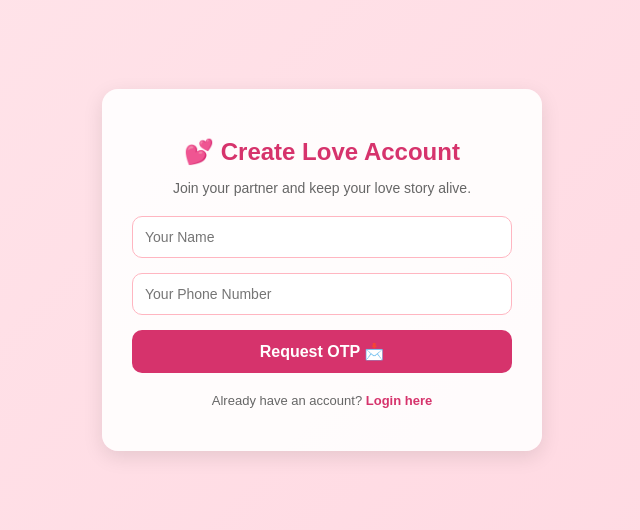
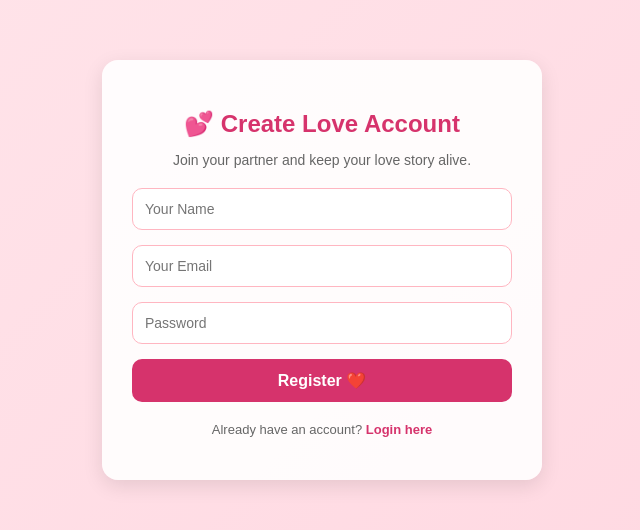
Before and after one commit to JanmajayBagha/ChatAppNew, a React app in the folder frontend/: page /register in a window 1280 px wide. Shown: the part 150-680 px from the top of the page, without its empty margins (318-958 px from the left). Built offline with nearby package versions, Linux system fonts and the light colour scheme; no server answers; the HTML template or start-up script is replaced by a standard one.

Commit message:
Update login.jsx and register.jsx

```diff
--- a/frontend/src/pages/Login.jsx
+++ b/frontend/src/pages/Login.jsx
@@ -1,33 +1,20 @@
 import React, { useState } from "react";
 import API from "../api";
-import "./Login.css";
+import "./Login.css"; // Import the custom CSS
 
 export default function Login() {
-  const [phone, setPhone] = useState("");
-  const [otp, setOtp] = useState("");
-  const [step, setStep] = useState(1); // Step 1: Request OTP, Step 2: Verify OTP
+  const [email, setEmail] = useState("");
+  const [password, setPassword] = useState("");
 
-  // Request OTP
-  const requestOtp = async (e) => {
+  const submit = async (e) => {
     e.preventDefault();
     try {
-      await API.post("/auth/request-otp", { phone });
-      setStep(2); // Move to OTP verification step
-    } catch (err) {
-      alert(err.response?.data?.msg || "Failed to request OTP");
-    }
-  };
-
-  // Verify OTP
-  const verifyOtp = async (e) => {
-    e.preventDefault();
-    try {
-      const res = await API.post("/auth/verify-otp", { phone, code: otp });
+      const res = await API.post("/auth/login", { email, password });
       localStorage.setItem("token", res.data.token);
       localStorage.setItem("user", JSON.stringify(res.data.user));
       window.location.href = "/";
-    } catch (err) {
-      alert(err.response?.data?.msg || "Invalid OTP");
+    } catch (e) {
+      alert(e.response?.data?.msg || "Error");
     }
   };
 
@@ -36,36 +23,29 @@ export default function Login() {
       <div className="login-card">
         <h2 className="login-title">💞 Welcome Back</h2>
         <p className="login-subtitle">
-          Log in with your phone number and continue your love journey together.
+          Log in and continue your love journey together.
         </p>
 
-        {step === 1 ? (
-          <form onSubmit={requestOtp} className="login-form">
+        <form onSubmit={submit} className="login-form">
           <input
-              value={phone}
-              onChange={(e) => setPhone(e.target.value)}
-              placeholder="Your Phone Number"
-              type="tel"
+            value={email}
+            onChange={(e) => setEmail(e.target.value)}
+            placeholder="Your Email"
+            type="email"
             className="login-input"
           />
+          <input
+            value={password}
+            onChange={(e) => setPassword(e.target.value)}
+            placeholder="Password"
+            type="password"
+            className="login-input"
+          />
+
           <button type="submit" className="login-btn">
-              Request OTP 📩
+            Login ❤️
           </button>
         </form>
-        ) : (
-          <form onSubmit={verifyOtp} className="login-form">
-            <input
-              value={otp}
-              onChange={(e) => setOtp(e.target.value)}
-              placeholder="Enter OTP"
-              type="number"
-              className="login-input"
-            />
-            <button type="submit" className="login-btn">
-              Verify OTP ✅
-            </button>
-          </form>
-        )}
 
         <p className="login-footer">
           Don’t have an account?{" "}
--- a/frontend/src/pages/Register.jsx
+++ b/frontend/src/pages/Register.jsx
@@ -1,34 +1,21 @@
 import React, { useState } from "react";
 import API from "../api";
-import "./Register.css";
+import "./Register.css"; // Import the custom CSS
 
 export default function Register() {
   const [name, setName] = useState("");
-  const [phone, setPhone] = useState("");
-  const [otp, setOtp] = useState("");
-  const [step, setStep] = useState(1); // Step 1: Request OTP, Step 2: Verify OTP
+  const [email, setEmail] = useState("");
+  const [password, setPassword] = useState("");
 
-  // Step 1: Request OTP
-  const requestOtp = async (e) => {
+  const submit = async (e) => {
     e.preventDefault();
     try {
-      await API.post("/auth/request-otp", { phone });
-      setStep(2);
-    } catch (err) {
-      alert(err.response?.data?.msg || "Failed to request OTP");
-    }
-  };
-
-  // Step 2: Verify OTP & create account
-  const verifyOtp = async (e) => {
-    e.preventDefault();
-    try {
-      const res = await API.post("/auth/verify-otp", { phone, code: otp, name });
+      const res = await API.post("/auth/register", { name, email, password });
       localStorage.setItem("token", res.data.token);
       localStorage.setItem("user", JSON.stringify(res.data.user));
       window.location.href = "/";
-    } catch (err) {
-      alert(err.response?.data?.msg || "Invalid OTP");
+    } catch (e) {
+      alert(e.response?.data?.msg || "Error");
     }
   };
 
@@ -40,42 +27,32 @@ export default function Register() {
           Join your partner and keep your love story alive.
         </p>
 
-        {step === 1 ? (
-          <form onSubmit={requestOtp} className="register-form">
+        <form onSubmit={submit} className="register-form">
           <input
             value={name}
             onChange={(e) => setName(e.target.value)}
             placeholder="Your Name"
             className="register-input"
-              required
           />
           <input
-              value={phone}
-              onChange={(e) => setPhone(e.target.value)}
-              placeholder="Your Phone Number"
-              type="tel"
+            value={email}
+            onChange={(e) => setEmail(e.target.value)}
+            placeholder="Your Email"
+            type="email"
             className="register-input"
-              required
           />
+          <input
+            value={password}
+            onChange={(e) => setPassword(e.target.value)}
+            placeholder="Password"
+            type="password"
+            className="register-input"
+          />
+
           <button type="submit" className="register-btn">
-              Request OTP 📩
+            Register ❤️
           </button>
         </form>
-        ) : (
-          <form onSubmit={verifyOtp} className="register-form">
-            <input
-              value={otp}
-              onChange={(e) => setOtp(e.target.value)}
-              placeholder="Enter OTP"
-              type="number"
-              className="register-input"
-              required
-            />
-            <button type="submit" className="register-btn">
-              Verify OTP ✅
-            </button>
-          </form>
-        )}
 
         <p className="register-footer">
           Already have an account?{" "}
```
Lines whose indentation alone changed are shown as unchanged.
